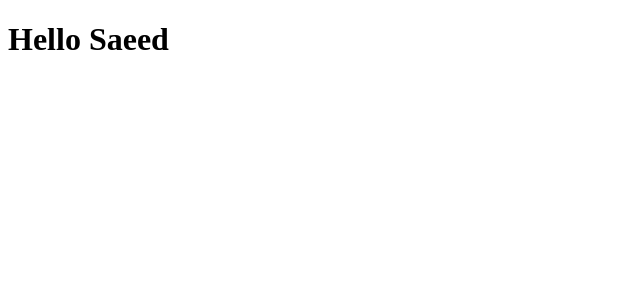
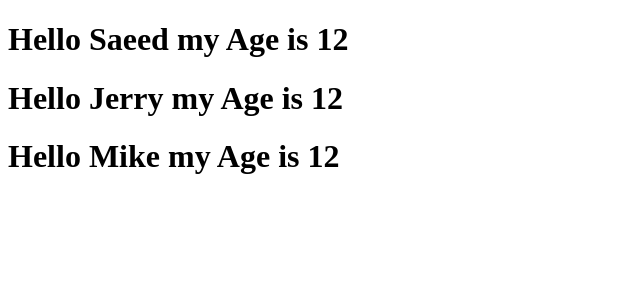
Before and after one commit to saeedali780/Learning-React, a React (Vite) app: page / in a window 1280 px wide. Shown: the top 300 px of the page, without its empty margins (0-640 px from the left). Built offline with nearby package versions, Linux system fonts and the light colour scheme.

Commit message:
props destructring

```diff
--- a/src/App.jsx
+++ b/src/App.jsx
@@ -4,7 +4,9 @@ import Hello from './components/hello.jsx'
 const App = () => {
   return (
     <div>
-      <Hello/>
+      <Hello name="Saeed" age="12"/>
+      <Hello name="Jerry" age="12"/>
+      <Hello name="Mike" age="12"/>
     </div>
   )
 }
--- a/src/components/hello.jsx
+++ b/src/components/hello.jsx
@@ -1,11 +1,10 @@
 import React from 'react'
 
-const Hello = () => {
+const Hello = (props) => {
+    const {name,age} = props
   return (
     <div>
-      <h1>Hello Saeed</h1>
-
-
+      <h1>Hello {name} my Age is {+age}</h1>
     </div>
   )
 }
```
